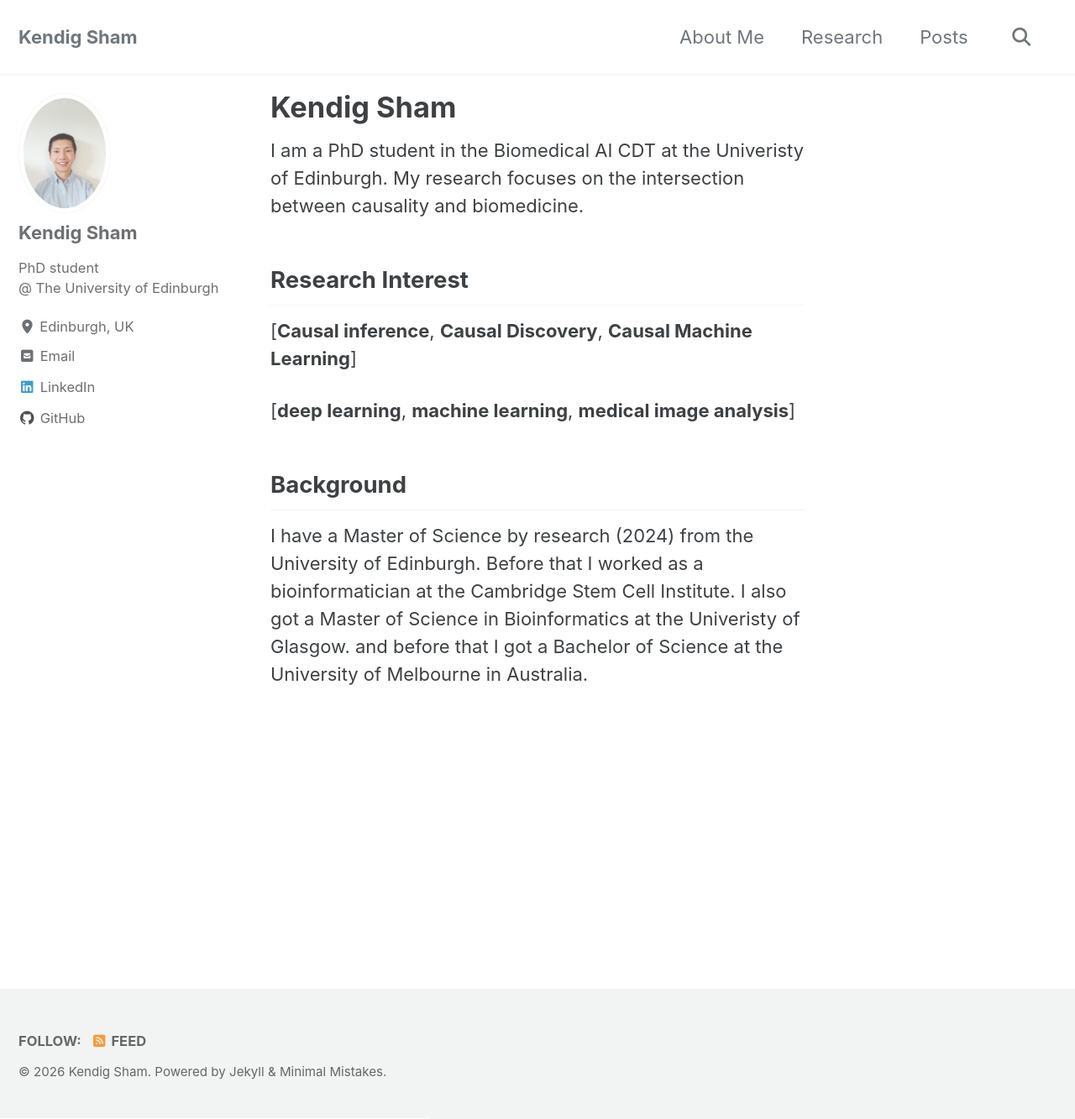
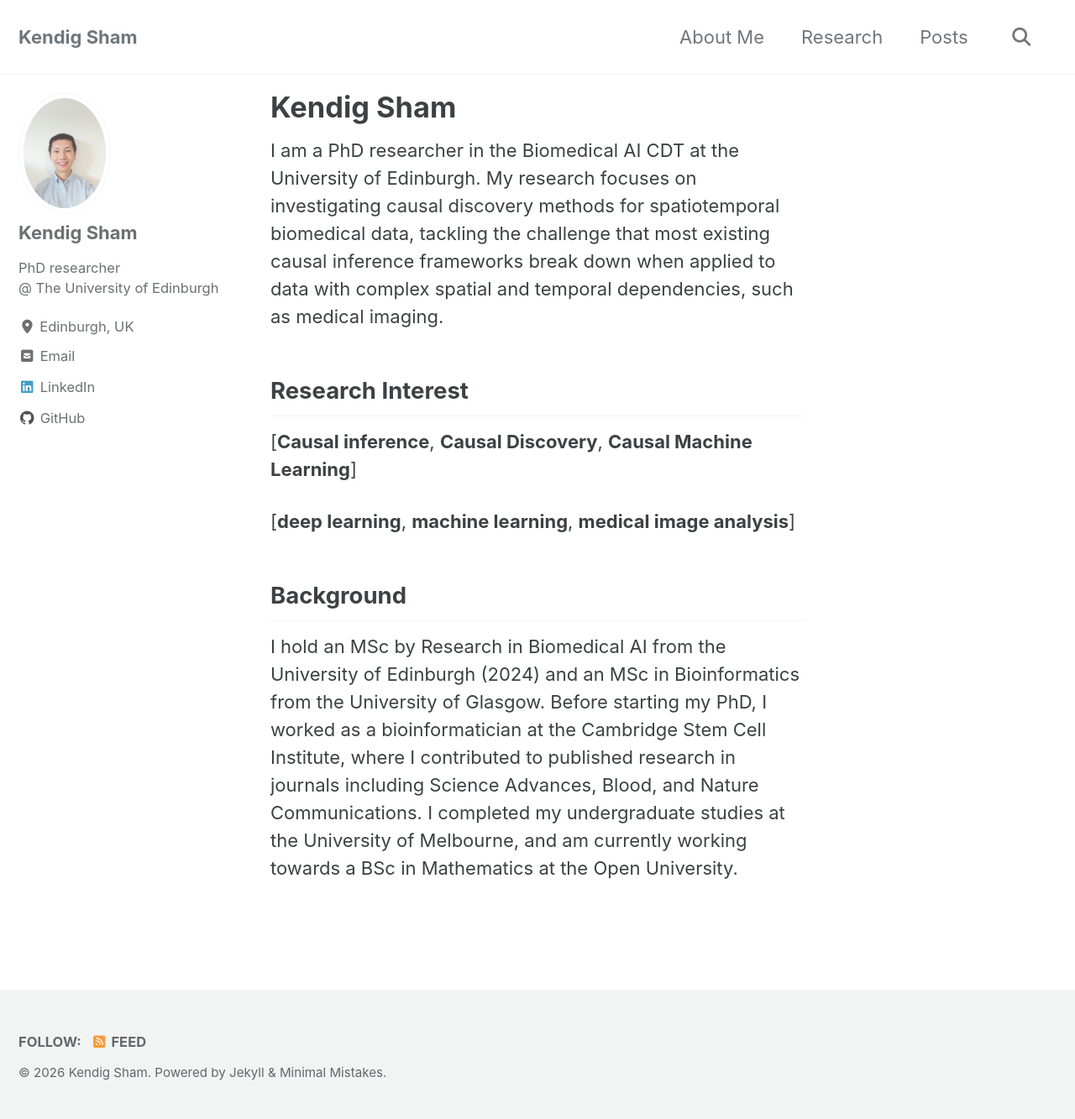
Before and after one commit to kendigsham/kendigsham.github.io, a Jekyll site: the page built from _pages/about_me.md, in a window 1280 px wide and 1333 px high. Shown: the whole window at 84% size. Built offline with Jekyll 4.4.1, drawn with Linux system fonts in a browser that asks for light colours; cached includes are drawn as plain includes.

Commit message:
update about me page

```diff
--- a/_config.yml
+++ b/_config.yml
@@ -116,7 +116,7 @@ analytics:
 author:
   name             : "Kendig Sham"
   avatar           : "/assets/images/Kendig_Sham_photo.jpg" # path of avatar image, e.g. "/assets/images/bio-photo.jpg"
-  bio              : "PhD student <br> @ The University of Edinburgh"
+  bio              : "PhD researcher <br> @ The University of Edinburgh"
   location         : "Edinburgh, UK"
   email            : "kendig.sham@ed.ac.uk"
   linkedin         : "kendigsham"
--- a/_pages/about_me.md
+++ b/_pages/about_me.md
@@ -9,8 +9,9 @@ redirect_from:
   - /about.html
 ---
 
-I am a PhD student in the Biomedical AI CDT at the Univeristy of Edinburgh. My research focuses on the intersection between causality and biomedicine.
+<!-- I am a PhD student in the Biomedical AI CDT at the Univeristy of Edinburgh. My research focuses on the intersection between causality and biomedicine.  -->
 
+I am a PhD researcher in the Biomedical AI CDT at the University of Edinburgh. My research focuses on investigating causal discovery methods for spatiotemporal biomedical data, tackling the challenge that most existing causal inference frameworks break down when applied to data with complex spatial and temporal dependencies, such as medical imaging.
 
 Research Interest
 ------
@@ -23,6 +24,4 @@ Research Interest
 Background
 ------
 
-I have a Master of Science by research (2024) from the University of Edinburgh. Before that I worked as a bioinformatician at the Cambridge Stem Cell Institute.
-I also got a Master of Science in Bioinformatics at the Univeristy of Glasgow.
-and before that I got a Bachelor of Science at the University of Melbourne in Australia.
+I hold an MSc by Research in Biomedical AI from the University of Edinburgh (2024) and an MSc in Bioinformatics from the University of Glasgow. Before starting my PhD, I worked as a bioinformatician at the Cambridge Stem Cell Institute, where I contributed to published research in journals including Science Advances, Blood, and Nature Communications. I completed my undergraduate studies at the University of Melbourne, and am currently working towards a BSc in Mathematics at the Open University.
```
Also changed, not shown: _pages/research.md (+5 -1 lines).
